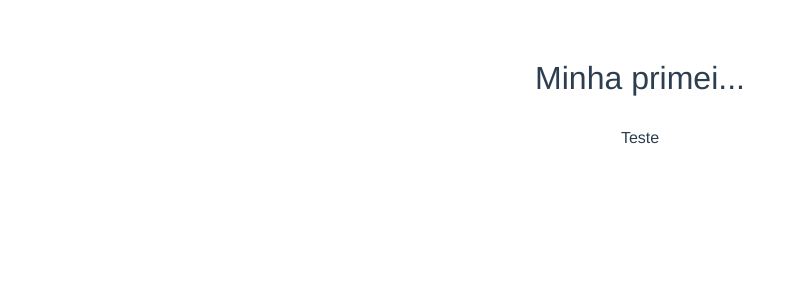
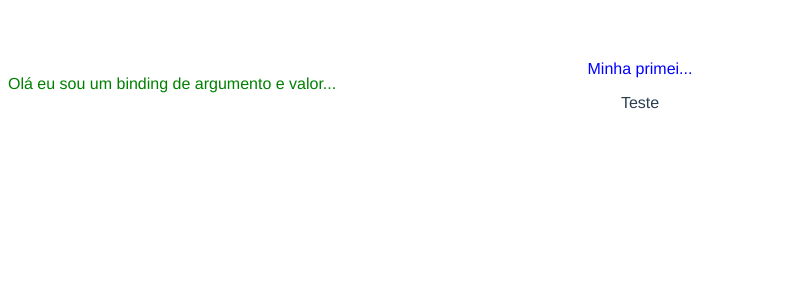
Before and after one commit to RodrigoMesquita-dev/diretivas-vue, a Vue app: page / in a window 1280 px wide. Shown: the top 300 px of the page, without its empty margins (0-797 px from the left). Built offline with nearby package versions, Linux system fonts and the light colour scheme.

Commit message:
chore: arg binding on custom directives

```diff
--- a/src/App.vue
+++ b/src/App.vue
@@ -1,12 +1,18 @@
 <template>
-  <p v-texto="{ dor: 'blue', tamFonte: '200%', totalChar: 15}">Minha primeira diretiva customizada</p>
+  <p v-texto="configurationTexto">Minha primeira diretiva customizada</p>
   <p v-texto>Teste</p>
+  <div v-posicao:absolute="75" v-texto="{ cor: 'green', totalChar: 100 }">Olá eu sou um binding de argumento e valor</div>
 </template>
 
 <script>
 
 export default {
   name: 'App',
+  data() {
+    return {
+      configurationTexto: { cor: 'blue', tamanhoFonte: '300%', totalChar: 15 },
+    }
+  },
 }
 </script>
 
--- a/src/main.js
+++ b/src/main.js
@@ -49,4 +49,21 @@ Vue.directive('texto', {
     }
 }) // nome, e hooks das diretivas
 
+/*
+    além de bindings de valor, podemos tbm fazer binding de argumentos
+    no vue 3 não temos suporte nativo a multiplos argumentos, então podemos passar apenas 1
+*/
+Vue.directive('posicao', {
+    created(el, binding) {
+        console.log(el, binding.arg, binding.value);
+
+        const posicoesPossiveis = ['relative', 'fixed', 'absolute'];
+
+        if(posicoesPossiveis.includes(binding.arg)) {
+            el.style.position = binding.arg
+            el.style.top = `${binding.value}px`
+        }
+    }
+});
+
 Vue.mount('#app')
```
